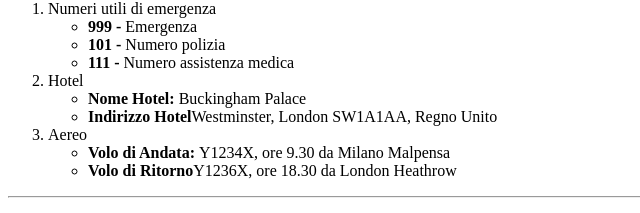
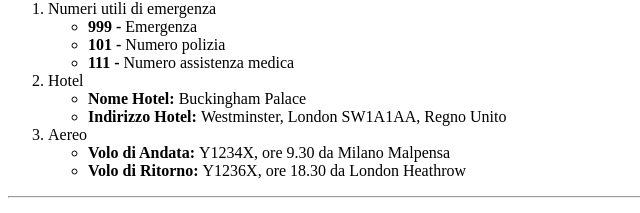
Before and after one commit to RobertoVillani98/html-london-trip, a plain HTML site: page index.html in a window 1280 px wide. Shown: the part 1096-1309 px from the top of the page, 0-640 px from the left. Drawn offline with Linux system fonts and the light colour scheme.

Commit message:
fix: text

```diff
--- a/index.html
+++ b/index.html
@@ -99,7 +99,7 @@
 						<ul>
 							<li><strong>Nome Hotel: </strong>Buckingham Palace</li>
 							<li>
-								<strong>Indirizzo Hotel</strong>Westminster, London SW1A1AA,
+								<strong>Indirizzo Hotel: </strong>Westminster, London SW1A1AA,
 								Regno Unito
 							</li>
 						</ul>
@@ -113,7 +113,7 @@
 								Malpensa
 							</li>
 							<li>
-								<strong>Volo di Ritorno</strong>Y1236X, ore 18.30 da London
+								<strong>Volo di Ritorno: </strong>Y1236X, ore 18.30 da London
 								Heathrow
 							</li>
 						</ul>
```
